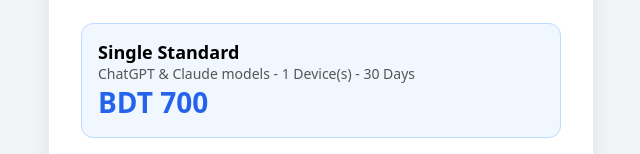
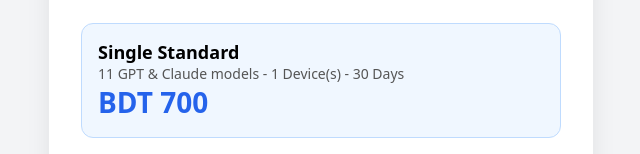
Before and after one commit to Mahbubgit2023/trendsbits-ai, a Next.js app: page /payment in a window 1280 px wide. Shown: the part 129-283 px from the top of the page, without its empty margins (319-959 px from the left). Built offline with nearby package versions, Linux system fonts and the light colour scheme; sample sign-in values are in the browser's storage.

Commit message:
Payment: 30 top models
Updated the tools descriptions and counts for payment plans.

```diff
--- a/app/payment/page.js
+++ b/app/payment/page.js
@@ -3,10 +3,10 @@ import { useState, useEffect, Suspense } from 'react';
 import { useRouter, useSearchParams } from 'next/navigation';
 
 const PLANS = {
-  single_standard: { name: 'Single Standard', price: 700, devices: 1, tools: 'ChatGPT & Claude models' },
-  single_all: { name: 'Single All Tools', price: 800, devices: 1, tools: '100+ AI models' },
-  dual_standard: { name: 'Dual Standard', price: 1000, devices: 2, tools: 'ChatGPT & Claude models' },
-  dual_all: { name: 'Dual All Tools', price: 1100, devices: 2, tools: '100+ AI models' },
+  single_standard: { name: 'Single Standard', price: 700, devices: 1, tools: '11 GPT & Claude models' },
+  single_all: { name: 'Single All Tools', price: 800, devices: 1, tools: '30 top AI models' },
+  dual_standard: { name: 'Dual Standard', price: 1000, devices: 2, tools: '11 GPT & Claude models' },
+  dual_all: { name: 'Dual All Tools', price: 1100, devices: 2, tools: '30 top AI models' },
 };
 
 const PAYMENT_METHODS = [
```
